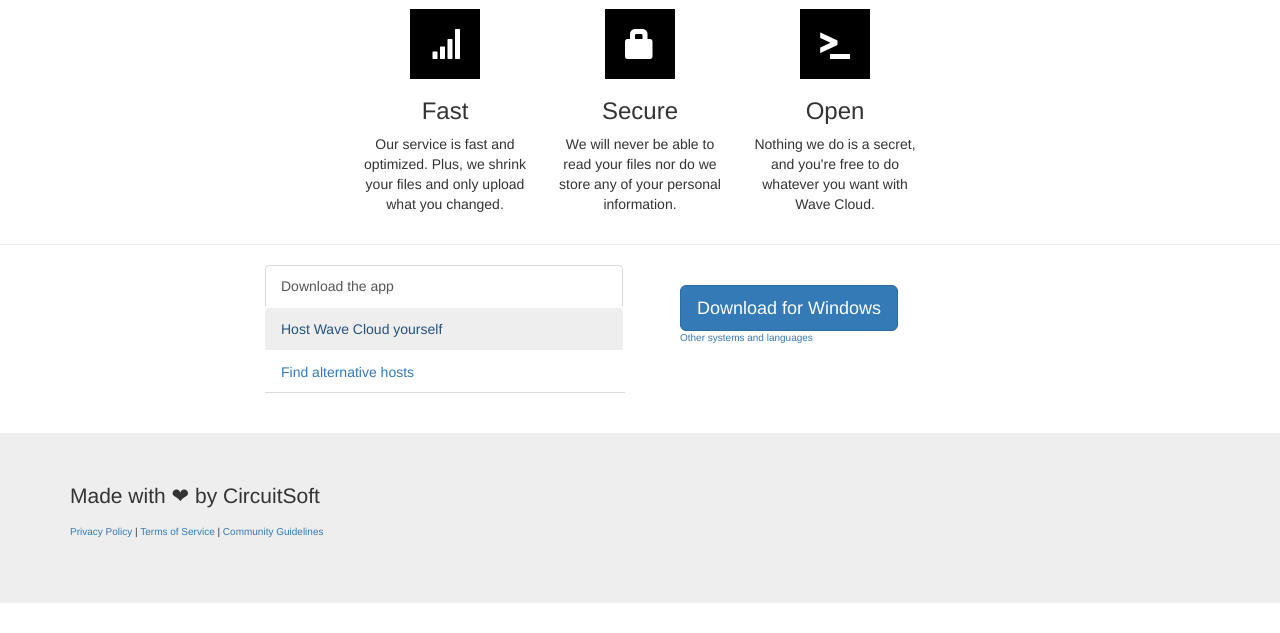
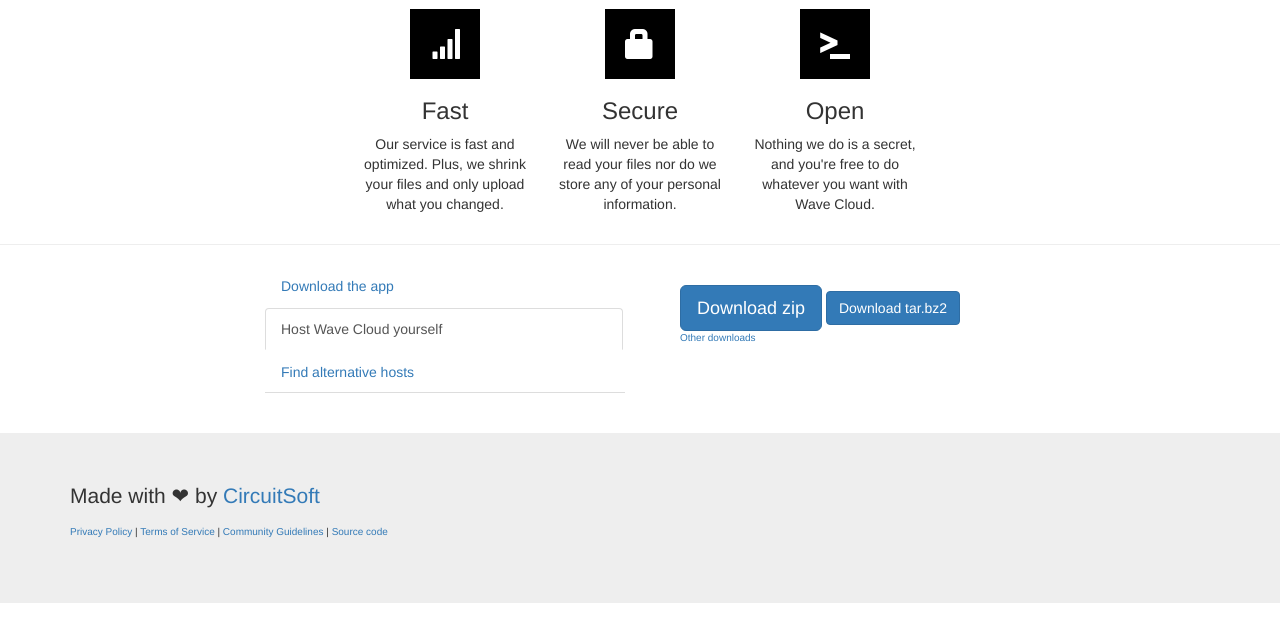
Before and after one commit to CircuitSoftGroup/WaveCloud, a plain HTML site: page site/index.html in a window 1280 px wide. Both pictures are taken after a click on the tab "Host Wave Cloud yourself". Shown: the part 316-949 px from the top of the page. Drawn offline with nearby package versions, Linux system fonts and the light colour scheme.

Commit message:
Make the tabs function, link to owncloud things for now

```diff
--- a/site/index.html
+++ b/site/index.html
@@ -46,23 +46,33 @@
 	<section id="products" class="container">
 		<div class="row">
 			<div class="col-md-4 col-md-offset-2">
-				<ul class="nav nav-tabs nav-stacked">
-				  <li role="presentation" class="active"><a href="#">Download the app</a></li>
-				  <li role="presentation"><a href="#">Host Wave Cloud yourself</a></li>
-				  <li role="presentation"><a href="#">Find alternative hosts</a></li>
+				<ul class="nav nav-tabs nav-stacked" role="tablist">
+				  <li role="presentation" class="active"><a href="#download" aria-controls="download" role="tab" data-toggle="tab">Download the app</a></li>
+				  <li role="presentation"><a href="#host" aria-controls="host" role="tab" data-toggle="tab">Host Wave Cloud yourself</a></li>
+				  <li role="presentation"><a href="#hosts" aria-controls="hosts" role="tab" data-toggle="tab">Find alternative hosts</a></li>
 				</ul>
 			</div>
-			<div class="col-md-4" style="padding-top: 2rem; padding-left: 4rem">
-				<a href="download/WaveCloud-W64.exe" class="btn btn-primary btn-lg">Download for Windows</a>
-				<p style="font-size: 1rem"><a href="download">Other systems and languages</a></p>
+			<div class="col-md-4 tab-content" style="padding-top: 2rem; padding-left: 4rem">
+				<div role="tabpanel" class="tab-pane active" id="download">
+					<a href="https://download.owncloud.com/desktop/stable/ownCloud-1.8.3.5213-setup.exe" class="btn btn-primary btn-lg">Download for Windows</a>
+					<p style="font-size: 1rem"><a href="https://owncloud.org/install/#install-clients">Other systems and languages</a></p>
+				</div>
+				<div role="tabpanel" class="tab-pane" id="host">
+					<a href="https://download.owncloud.org/community/owncloud-8.0.4.zip" class="btn btn-primary btn-lg">Download zip</a>
+					<a href="https://download.owncloud.org/community/owncloud-8.0.4.tar.bz2" class="btn btn-primary">Download tar.bz2</a>
+					<p style="font-size: 1rem"><a href="https://owncloud.org/install/#instructions-server">Other downloads</a></p>
+				</div>
+				<div role="tabpanel" class="tab-pane" id="hosts">
+					<p>There aren't any Wave Cloud hosts. Perhaps you could look at <a href="https://owncloud.org/providers/">ownCloud hosts</a>?
+				</div>
 			</div>
 		</div>
 	</section>
 	<br><br>
 	<footer id="footer" class="jumbotron">
 		<div class="container">
-		  <p class="lead">Made with &#x2764; by CircuitSoft</p>
-		  <p style="font-size: 1rem;"><a href="privacy">Privacy Policy</a> | <a href="terms">Terms of Service</a> | <a href="guidelines">Community Guidelines</a></p>
+		  <p class="lead">Made with &#x2764; by <a href="https://circuitsoft.org">CircuitSoft</a></p>
+		  <p style="font-size: 1rem;"><a href="privacy">Privacy Policy</a> | <a href="terms">Terms of Service</a> | <a href="guidelines">Community Guidelines</a> | <a href="https://github.com/CircuitSoftGroup/WaveCloud/">Source code</a></p>
 		</div>
 	</footer>
     <script src="https://ajax.aspnetcdn.com/ajax/jQuery/jquery-2.1.4.min.js"></script>
```
